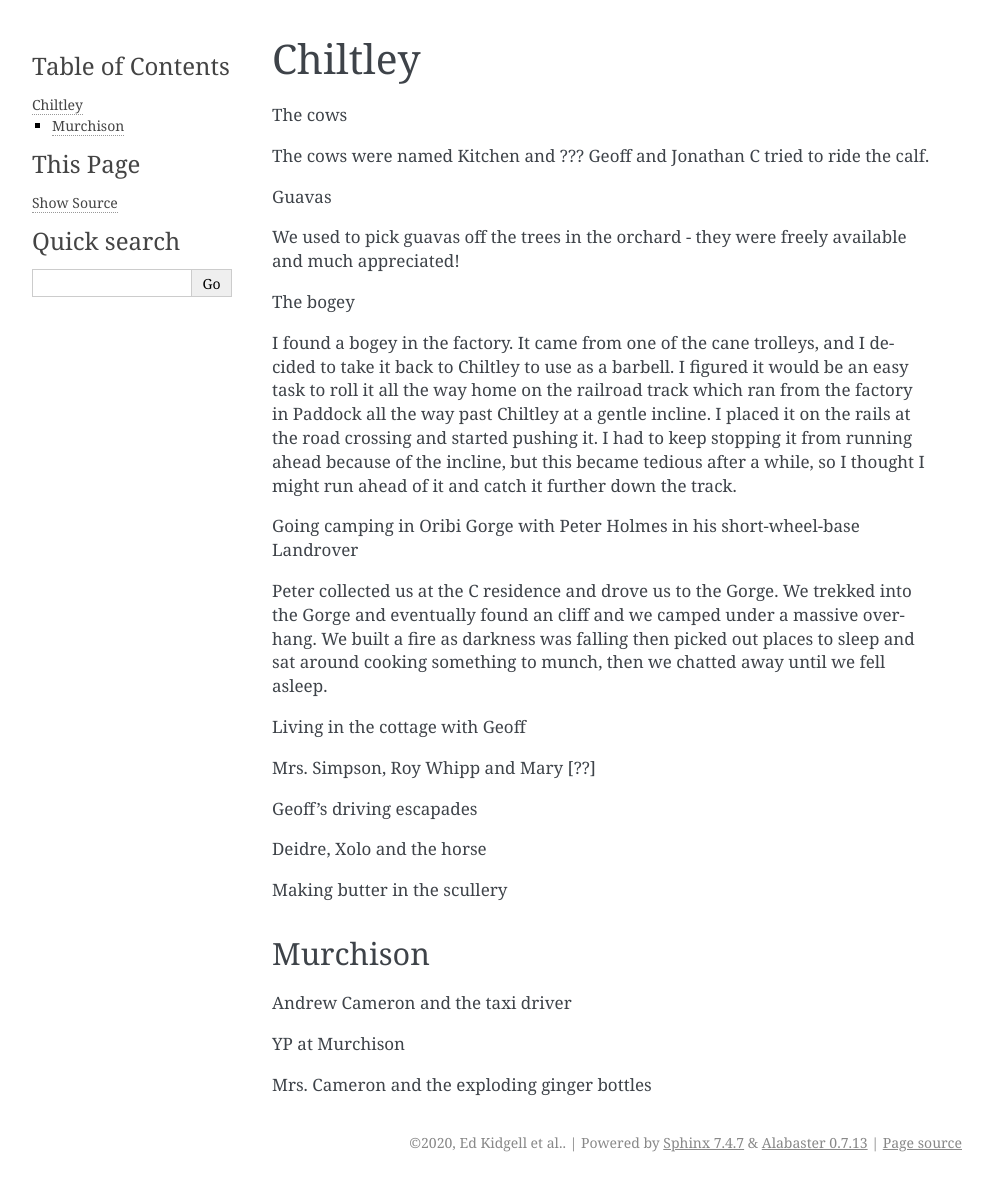
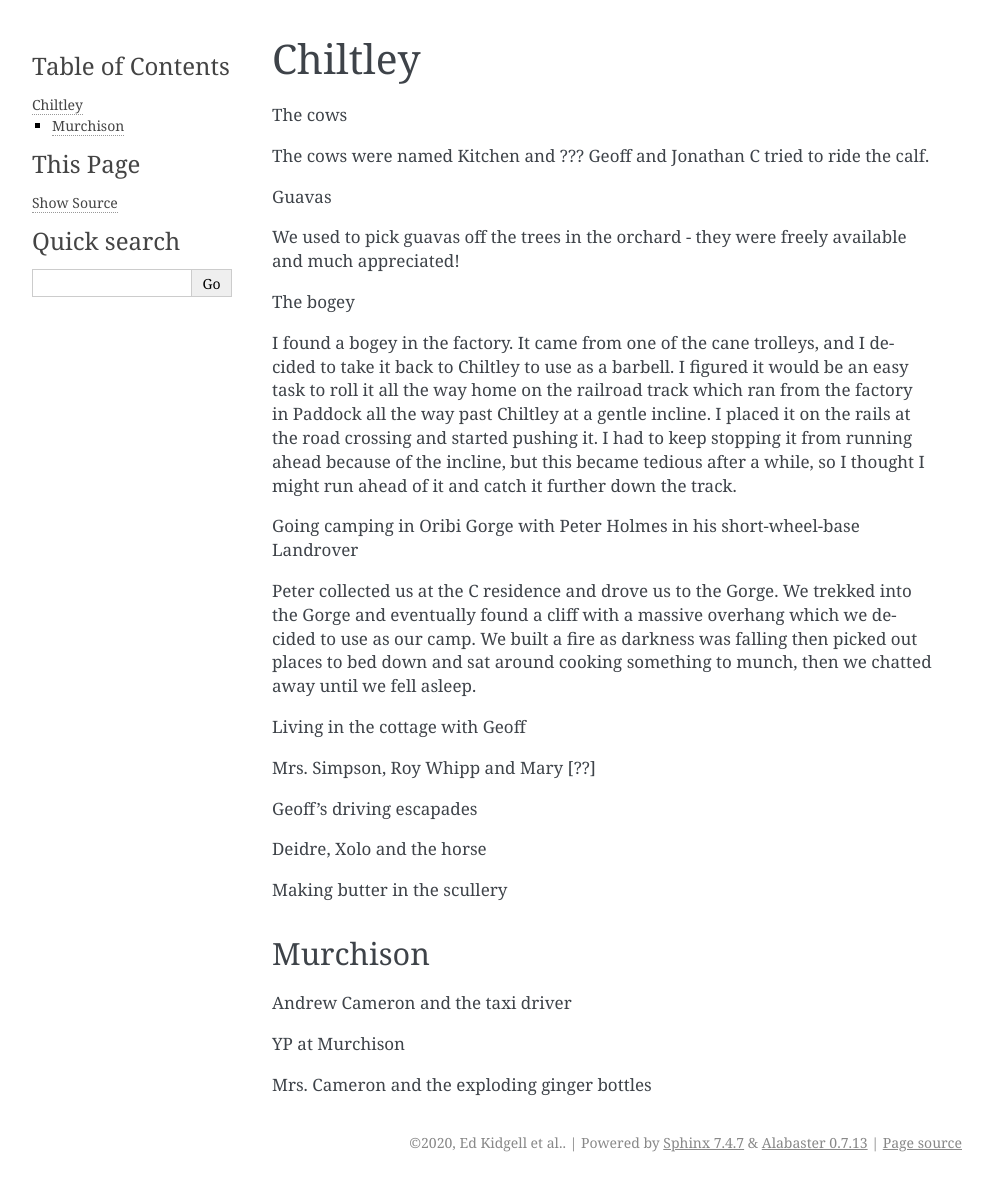
Before and after one commit to flakjakk/kidgell_stories, a Sphinx documentation site: the page built from docs/source/chiltley.rst, in a window 1280 px wide. Shown: the whole page, without its empty margins (148-1141 px from the left). Built offline with Sphinx 7.4.7, drawn with Linux system fonts in a browser that asks for light colours.

Commit message:
Update chiltley.rst

```diff
--- a/docs/source/chiltley.rst
+++ b/docs/source/chiltley.rst
@@ -15,7 +15,7 @@ I found a bogey in the factory. It came from one of the cane trolleys, and I dec
 
 Going camping in Oribi Gorge with Peter Holmes in his short-wheel-base Landrover
 
-Peter collected us at the C residence and drove us to the Gorge. We trekked into the Gorge and eventually found an cliff and we camped under a massive overhang. We built a fire as darkness was falling then picked out places to sleep and sat around cooking something to munch, then we chatted away until we fell asleep.
+Peter collected us at the C residence and drove us to the Gorge. We trekked into the Gorge and eventually found a cliff with a massive overhang which we decided to use as our camp. We built a fire as darkness was falling then picked out places to bed down and sat around cooking something to munch, then we chatted away until we fell asleep.
 
 Living in the cottage with Geoff
 
```
